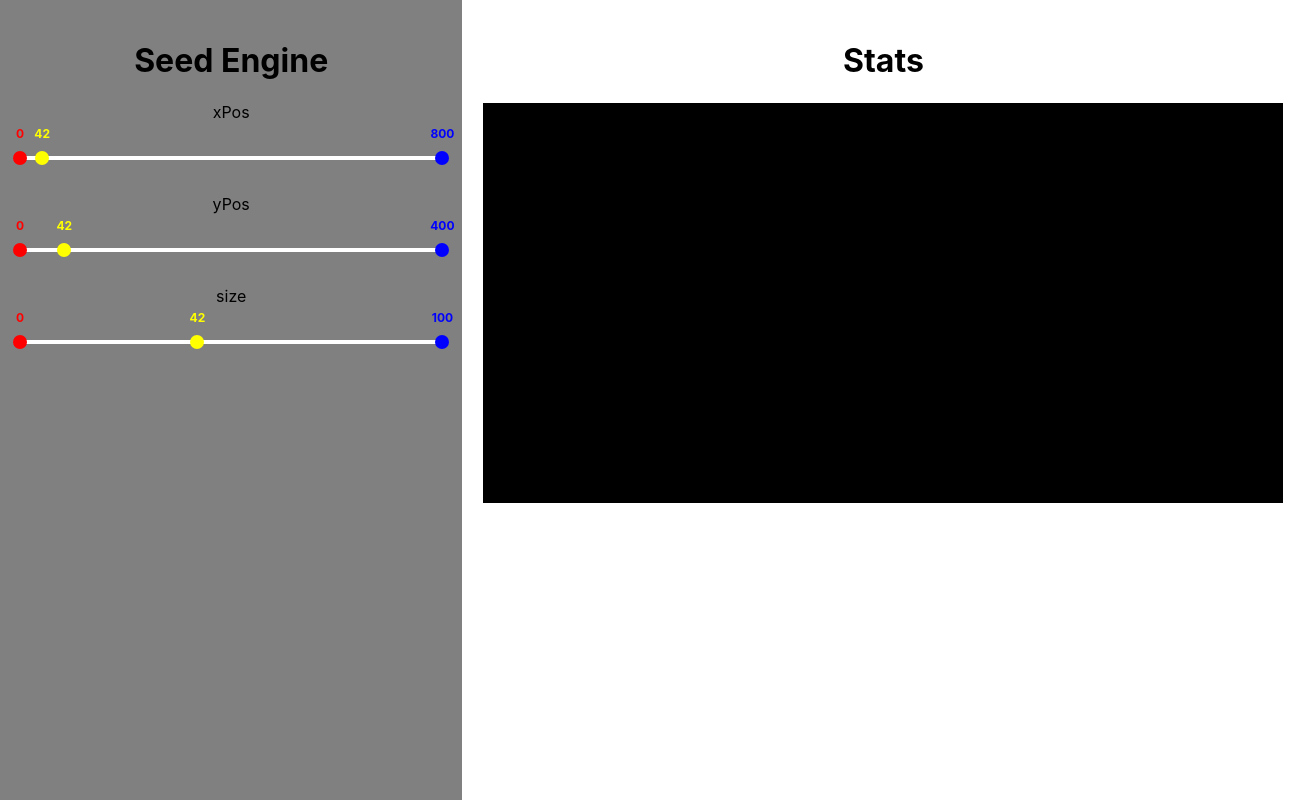
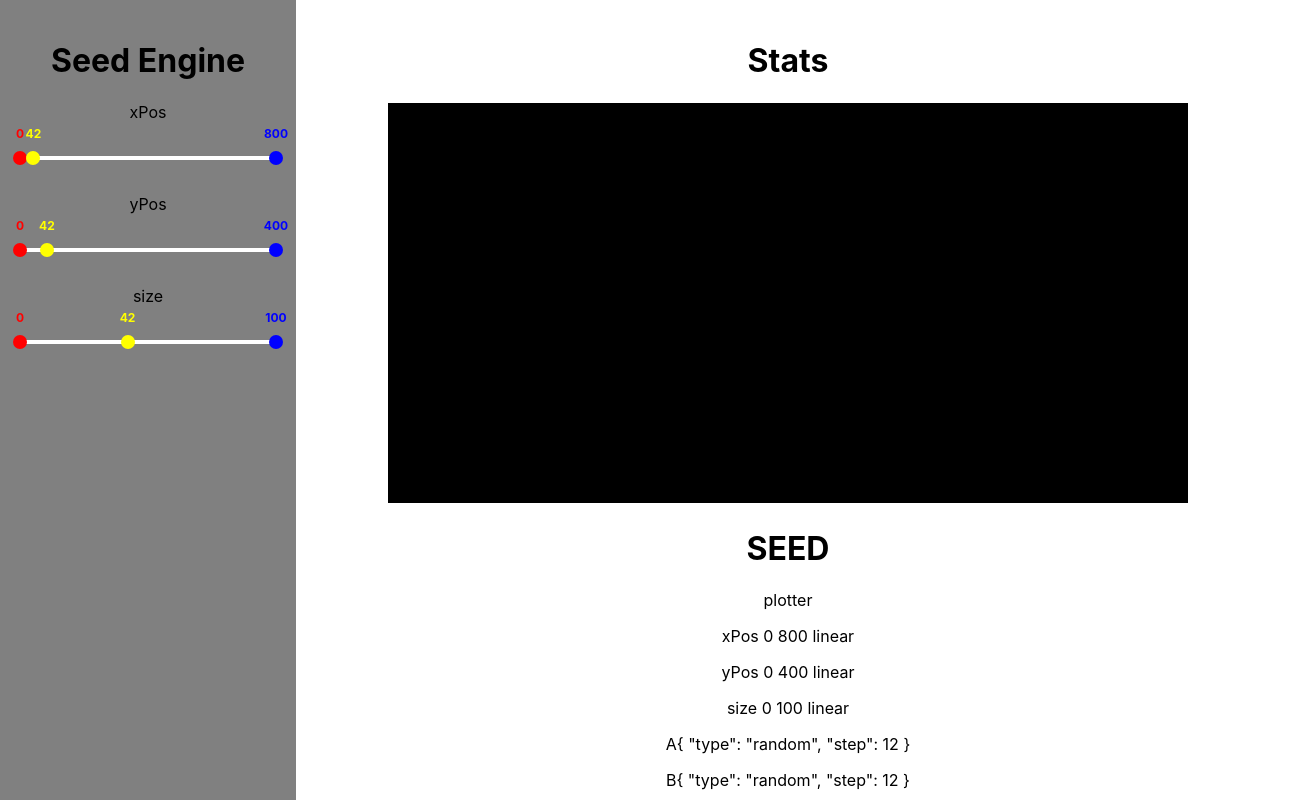
Before and after one commit to Simon-Sprouse/ArtSeedEngine, a React (Create React App) app in the folder my-app/: page / in a window 1280 px wide. Shown: the top 800 px of the page, 1304 px wide, since content can reach past the window. Built offline with nearby package versions, Linux system fonts and the light colour scheme.

Commit message:
seed and state conceptin canvas

```diff
--- a/my-app/src/App.css
+++ b/my-app/src/App.css
@@ -6,7 +6,7 @@
 }
 
 .sidebar {
-    flex: 0 0 33%;
+    flex: 0 0 20%;
     background-color: gray;
     padding: 20px;
 }
--- a/my-app/src/App.js
+++ b/my-app/src/App.js
@@ -1,17 +1,26 @@
+import { useState } from "react";
 import './App.css';
+
+
+import Parameters from './Parameters.json'
+
 import SideBar from './SideBar';
 import Canvas from './Canvas';
 
+
 function App() {
+
+    const [parameters, setParameters] = useState(Parameters);
+
     return (
         <div className="App">
 
             <div className="sidebar">
-            <SideBar />
+                <SideBar parameters={parameters} setParameters={setParameters}/>
             </div>
 
             <div className="main-content">
-            <Canvas />
+                <Canvas parameters={parameters} setParameters={setParameters}/>
             </div>
 
         </div>
--- a/my-app/src/Canvas.js
+++ b/my-app/src/Canvas.js
@@ -1,6 +1,6 @@
 import { useRef, useEffect } from "react";
 
-function Canvas() {
+function Canvas({ parameters, setParameters }) {
 
     const canvasRef = useRef(null);
 
@@ -18,6 +18,37 @@ function Canvas() {
         <div>
             <h1>Stats</h1>
             <canvas ref={canvasRef} width="800" height="400" />
+
+            {/* SEED */}
+            <h1>SEED</h1>
+            <p>{parameters.engine}</p>
+            {Object.entries(parameters.settings).map(([key, values]) => (
+                <p>
+                    {key + " "}
+                    {values.lBound + " "}
+                    {values.rBound + " "}
+                    {values.scale + " "}
+                </p>
+            ))}
+            {Object.entries(parameters.oscilators).map(([key, values]) => (
+                <p>
+                    {key}
+                    {JSON.stringify(values.movement, null, 2)}
+                </p>
+            ))}
+
+
+            {/* STATE */}
+            <h1>STATE</h1>
+            {Object.entries(parameters.settings).map(([key, values]) => (
+                <p>{key}: {values.pos}</p>
+            ))}
+            {Object.entries(parameters.oscilators).map(([key, values]) => (
+                <p>{key}: {values.pos}</p>
+            ))}
+
+
+
         </div>
     )
 }
--- a/my-app/src/Parameters.json
+++ b/my-app/src/Parameters.json
@@ -1,4 +1,5 @@
 {
+    "engine": "plotter",
     "settings": {
         "xPos": {
             "input": "CustomRange",
@@ -12,7 +13,6 @@
             "randomizers": [1]
         },
         "yPos": {
-
             "input": "CustomRange",
             "min": 0,
             "max": 400,
--- a/my-app/src/SideBar.js
+++ b/my-app/src/SideBar.js
@@ -1,12 +1,9 @@
 import { useState } from 'react';
 import CustomRange from './CustomRange';
 
-import Parameters from './Parameters.json'
 
-function SideBar() {
+function SideBar({ parameters, setParameters }) {
 
-
-    const [parameters, setParameters] = useState(Parameters);
 
     function handleChange(key, item, updatedValue) {
 
@@ -24,16 +21,12 @@ function SideBar() {
         });
     }
 
-
-
     return (
         <div className="sideBar">
             <h1>Seed Engine</h1>
-            {Object.keys(parameters.settings).map(key => {
+            {Object.entries(parameters.settings).map(([key, values]) => {
                 // keys: xPos, yPos, size ...
-                // values: {input, min, max, lBound, rBound, pos, ... scale ...}
-                const values = parameters.settings[key];
-
+                // values: {input, min, max, lBound, rBound, pos, ... scale ... }
 
                 if (values.input == "CustomRange") {
                     return (
@@ -51,8 +44,6 @@ function SideBar() {
                     )
                 };
 
-
-
             })}
         </div>
     )
```
Lines whose indentation alone changed are shown as unchanged.
